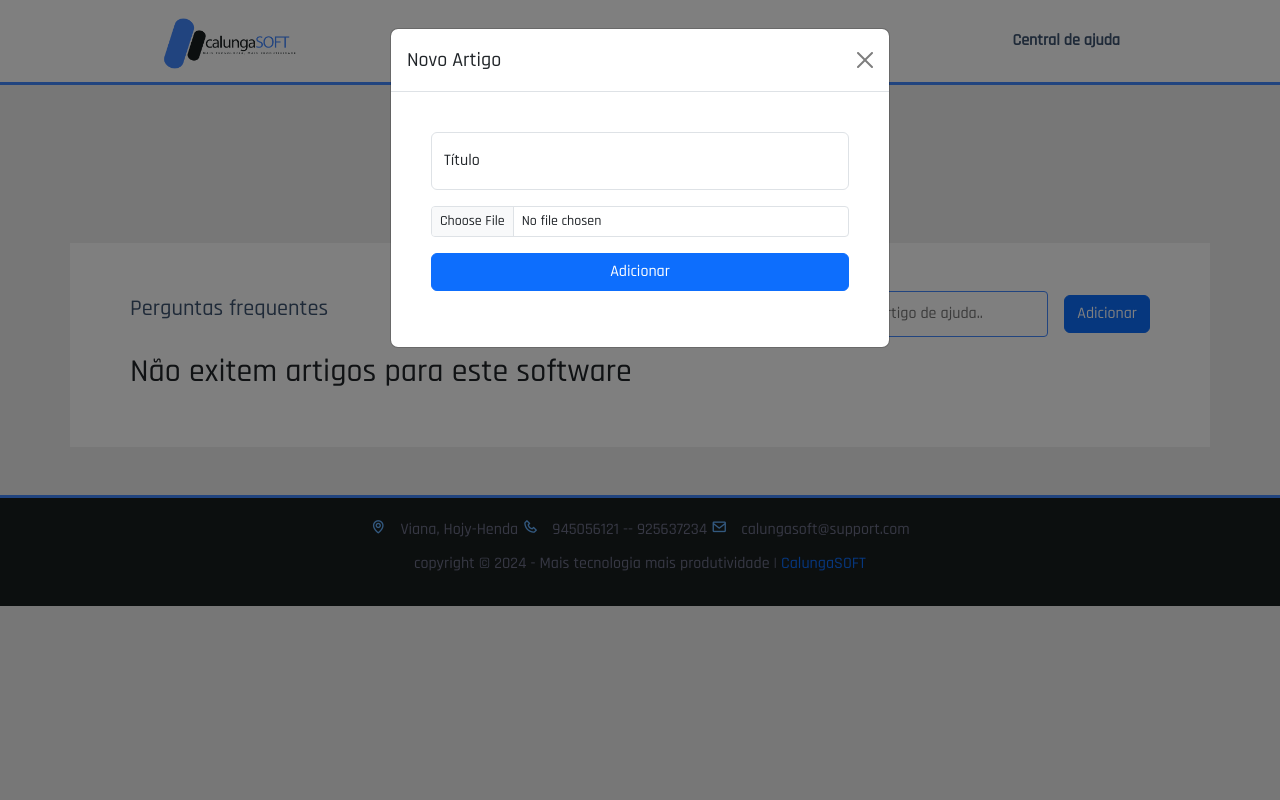
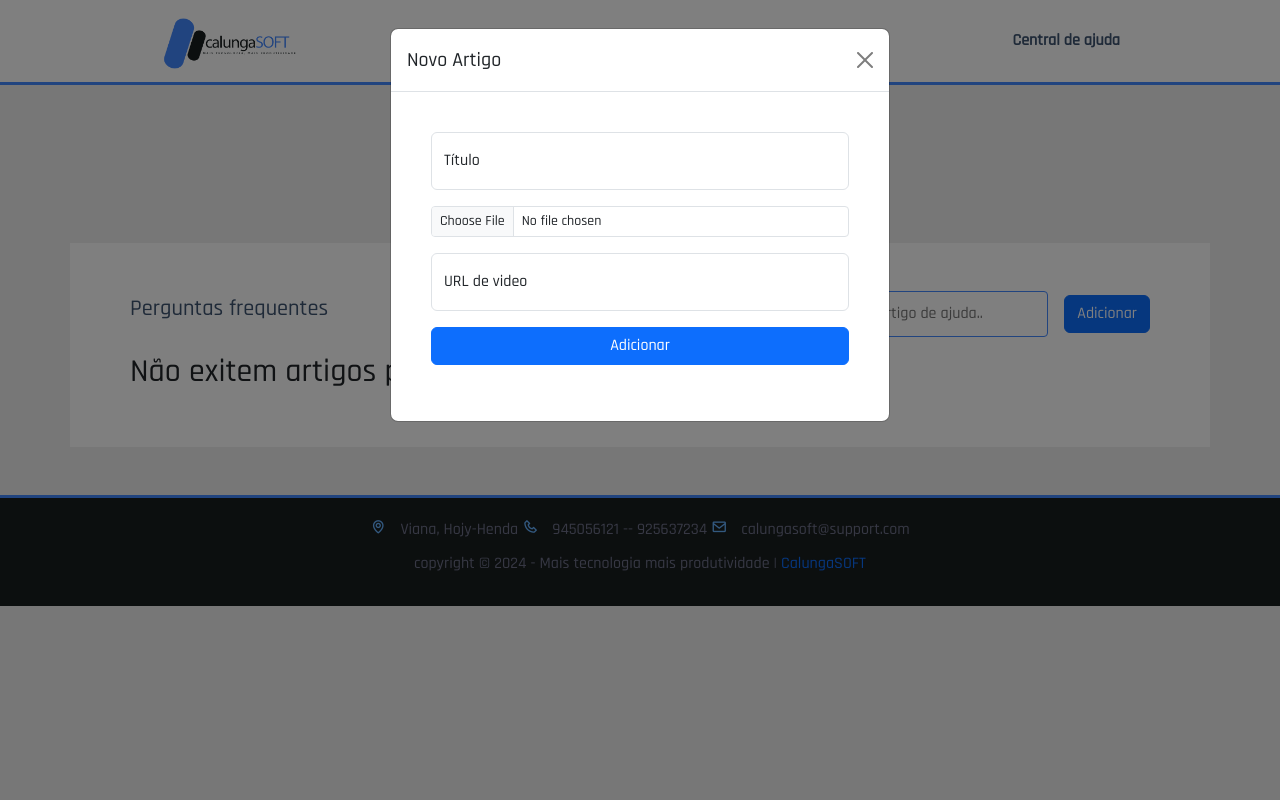
Before and after one commit to WaldimirodaSilva/centralAjudaCalugaSoft, a PHP site: page /www/?pagina=artigo&id=1 in a window 1280 px wide, after a click on "Adicionar". Run offline with PHP 8.4, Linux system fonts and the light colour scheme; tables that the repository leaves empty or names only in its code hold one stand-in row (values such as "Sample post").

Commit message:
implementado inserção de link de videos de fora  e nova validação
isso vai permitir colocar videos de outras plataformas como youtube  e a validação permitindo apenas a inserção de um artigo com um videos local ou exportado

```diff
--- a/app/core/core.php
+++ b/app/core/core.php
@@ -26,7 +26,7 @@
 		}
 
 		// metodo para exibição dos dados da página pedida
-		public function start($urlGet)
+		public function start($url)
 		{
 
 			if (!class_exists($this->controller)) {
@@ -34,22 +34,22 @@
 				$this->acao = 'erroPedido';
 			}
 
-			if (!isset($urlGet['pagina'])) {
+			if (!isset($url['pagina'])) {
 				$this->acao = 'home';
 				$this->controller = $this->pedindoController('home');
 			}else{
-				$this->acao = $urlGet['pagina'];
-				$this->controller = $this->pedindoController($urlGet['pagina']);
+				$this->acao = $url['pagina'];
+				$this->controller = $this->pedindoController($url['pagina']);
 			}
 
-			if (isset($urlGet['id']) && $urlGet['id'] != null) {
-				$id = $urlGet['id'];
+			if (isset($url['id']) && $url['id'] != null) {
+				$id = $url['id'];
 			}else{
 				$id = null;
 			}
 
-			if (isset($urlGet['idSegundo']) && $urlGet['idSegundo'] != null) {
-				$idSegundo = $urlGet['idSegundo'];
+			if (isset($url['idSegundo']) && $url['idSegundo'] != null) {
+				$idSegundo = $url['idSegundo'];
 			}else{
 				$idSegundo = null;
 			}
--- a/app/model/insercaoDados.php
+++ b/app/model/insercaoDados.php
@@ -36,6 +36,8 @@
             }
 
             public static function verificarArquivo($arquivo,$tipo){
+                  if ($arquivo['error'] != 4 && empty($tipo))
+                  {
                         if ($tipo == 'imagem') {
                               if ($arquivo['type'] == 'image/jpeg' || $arquivo['type'] == 'image/png')
                               {
@@ -53,6 +55,10 @@
                               {
                                     return false;
                               }
+                        }
+                  }else
+                  {
+                        return true;
                   }
             }
       }
@@ -96,15 +102,30 @@
             {
                   $conexao = conexao::pegandoConexao();
 
-                  if (!empty($dadosInsercao['titulo']) && !empty($idSoftware) && !empty($arquivo))
+                  if (!empty($dadosInsercao['titulo']) && !empty($idSoftware) && !empty($_POST['urlYoutube']) || $arquivo['error'] != 4)
                   {
-                        if (self::verificarArquivo($arquivo,'video') != false) {
+                        if (self::verificarArquivo($arquivo,'video') != false)
+                        {
+                              if (!empty($_POST['urlYoutube']) && $arquivo['error'] != 4)
+                              {
+                                    helper::mensagem('artigoErro','Não se pode carregar um video local e exportado ao mesmo tempo','danger');
+                              }else
+                              {
+                                    // Utilizando prepared statement para prevenir SQL injection
+                                    $stmt = $conexao->prepare("INSERT INTO artigo (nome, video, softwarePertecente, urlYoutube, estado) VALUES (:nome, :video, :software,:urlYoutube,:estado)");
+                                    $stmt->bindValue(':nome',$dadosInsercao['titulo']);
+
+                                    if ($arquivo['error'] != 4)
+                                    {
                                           $nomeArquivoBd = insercaoDados::mandarArquivo($arquivo,'midias/','video');
+                                          $stmt->bindValue(':video',$nomeArquivoBd);
+                                          $stmt->bindValue(':urlYoutube',0);
+                                    }elseif(!empty($_POST['urlYoutube']))
+                                    {
+                                          $stmt->bindValue(':video',$_POST['urlYoutube']);
+                                          $stmt->bindValue(':urlYoutube',1);
+                                    }
 
-                              // Utilizando prepared statement para prevenir SQL injection
-                              $stmt = $conexao->prepare("INSERT INTO artigo (nome, video, softwarePertecente,estado) VALUES (:nome, :video, :software,:estado)");
-                              $stmt->bindValue(':nome',$dadosInsercao['titulo']);
-                              $stmt->bindValue(':video',$nomeArquivoBd);
                                     $stmt->bindValue(':software',$idSoftware);
                                     $stmt->bindValue(':estado',1);
 
@@ -113,6 +134,7 @@
                                     $stmt->execute();
 
                                     helper::mensagem('artigoInserido','O artigo foi cadastrado com sucesso');
+                              }
                         }else
                         {
                               helper::mensagem('artigoErro','O arquivo deve ser de tipo video e não deve ser muito grande limite de 300MB','danger');
--- a/app/veiw/artigo.html
+++ b/app/veiw/artigo.html
@@ -31,7 +31,11 @@
                     </p>
                     <div class="collapse" id="artigo{{artigo.id}}">
                         <div class="card card-body">
+                            {% if artigo.urlYoutube == 1 %}
+                            <iframe height="320" src="{{artigo.video}}" frameborder="0" allowfullscreen></iframe>
+                            {% else %}
                             <video src="app/template/midias/{{artigo.video}}" controls></video>
+                            {% endif %}
                             <ul>
                                 {% set contarPassos = vetorPasso | length %}
                                 {% set contarPassos = contarPassos - 1 %}
@@ -48,7 +52,7 @@
                         </div>
                     </div>
                <!--artigo end -->
-           {% endfor %}
+                {% endfor %}
 
                {% endif %}
 
@@ -69,6 +73,10 @@
                         </div>
                         <div class="mb-3">
                             <input type="file" class="form-control form-control-sm" aria-label="Small file input example" name="arquivo">
+                        </div>
+                        <div class="form-floating mb-3">
+                            <input type="text" class="form-control" id="urlYoutube" placeholder="URL Youtube" name="urlYoutube">
+                            <label for="urlYoutube">URL de video</label>
                         </div>
                         <div class="form-floating mb-3">
                                 <input type="submit" class="btn btn-primary container" value="Adicionar"></input>
--- a/index.php
+++ b/index.php
@@ -1,6 +1,7 @@
 <?php
-     //inicio de sessão
-     session_start();
+
+	//inicio de sessão
+    session_start();
 	// implementação da conexao ao banco de dados
 
 	require_once 'lib/database/conexao.php';
@@ -34,7 +35,6 @@
 		$core = new core();
 		$core->start($_GET);
 		$template = $core->estrutura_pedida('principal');
-
 		$saida = ob_get_contents();
 
 	ob_end_clean();
```
Also changed, not shown: app/controller/paginaPrincipais.php (+21 -11 lines), app/veiw/artigosViaUrl.html (+7 -3 lines), recaminhado.php (added, +49 -0 lines), .htaccess (added), app/template/img/softwares/arquivo65f2cc7a923785.96447905.jpg (added). Lines whose indentation alone changed are shown as unchanged.
